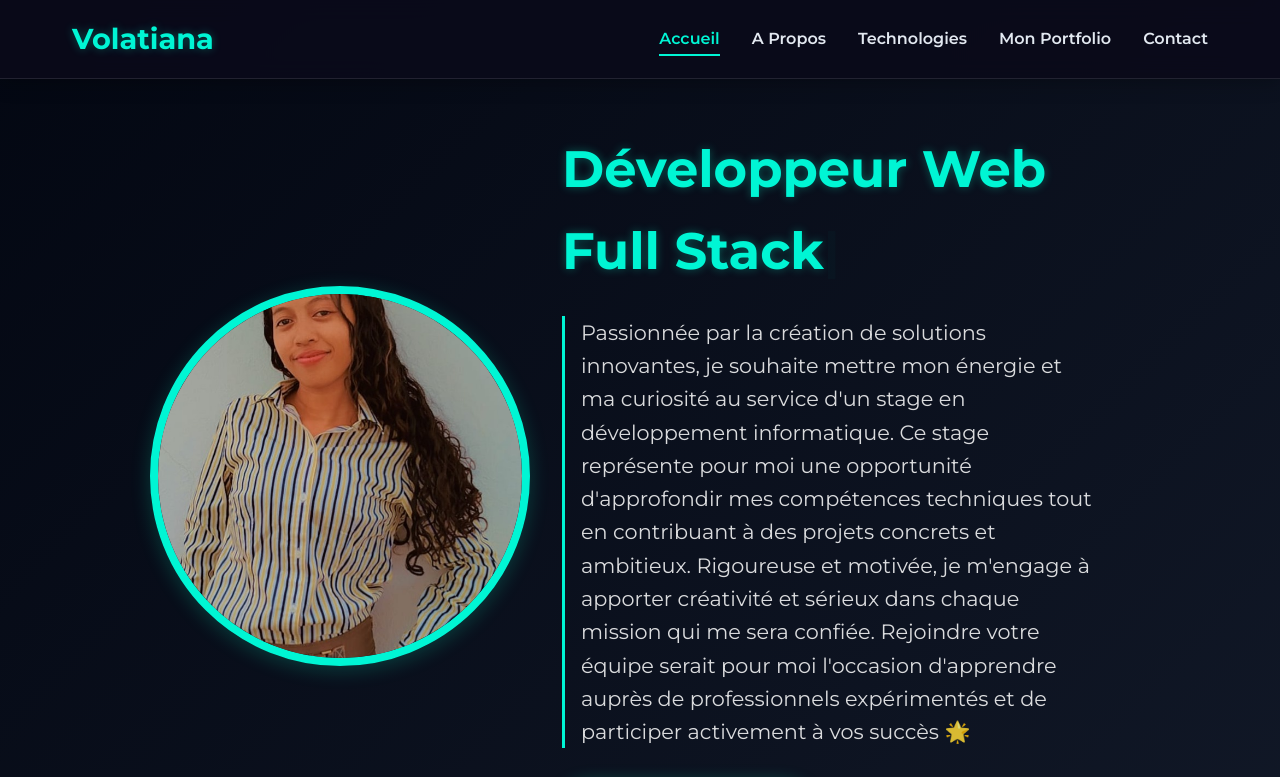
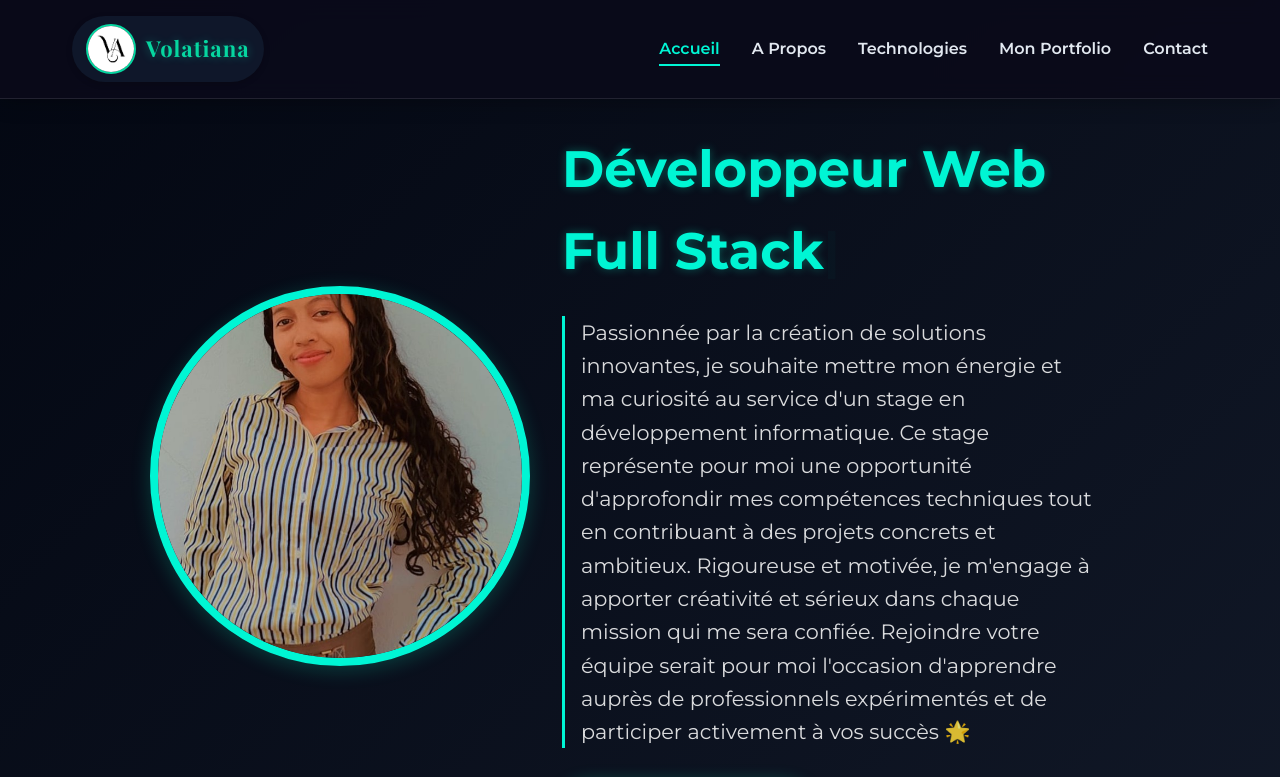
Before and after one commit to VolatianaRatsito/Porfolio, a plain HTML site: page index.html in a window 1280 px wide. Shown: the top 777 px of the page. Drawn offline with nearby package versions, Linux system fonts and the light colour scheme.

Commit message:
ajout un logo dans mon porfolio

```diff
--- a/index.html
+++ b/index.html
@@ -13,7 +13,15 @@
     <!-- Navigation -->
     <div class="nav-container">
         <nav>
-            <a href="#accueil" class="logo">Volatiana</a>
+        <a href="#accueil" class="logo"
+            style="display: inline-flex; align-items: center; text-decoration: none; background-color: #0f172a; padding: 8px 14px; border-radius: 40px; box-shadow: 0 2px 6px rgba(0,0,0,0.15); transition: all 0.3s ease;">
+            <img src="asset/images/logo.jpg"
+                alt="Logo Volatiana"
+                style="height: 50px; width: 50px; border-radius: 50%; object-fit: cover; margin-right: 10px; border: 2px solid #06d6a0;">
+            <span style="font-family: 'Playfair Display', serif; font-size: 22px; font-weight: 600; color: #06d6a0; letter-spacing: 1px;">
+                Volatiana
+            </span>
+            </a>
             <div class="nav-links">
                 <a href="#accueil">Accueil</a>
                 <a href="#competences">A Propos</a>
```
Also changed, not shown: asset/images/logo.jpg (added).
